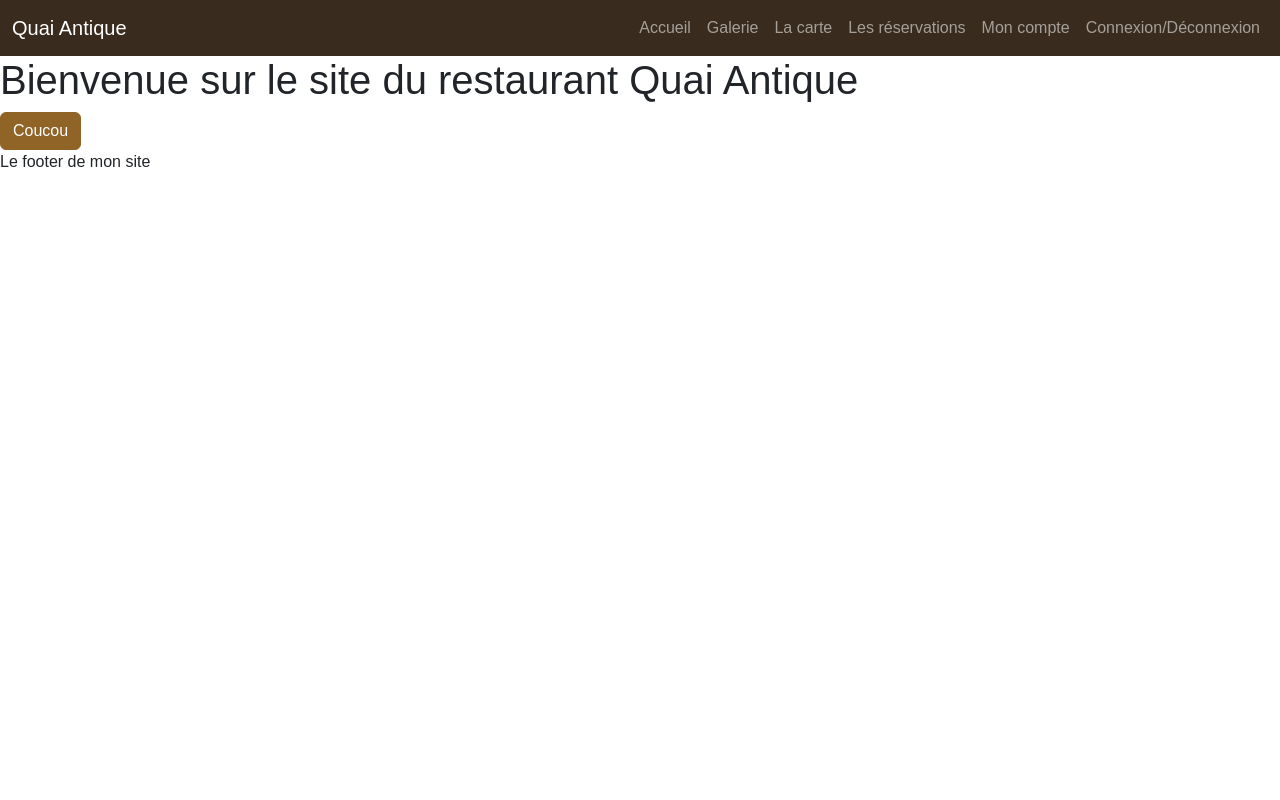
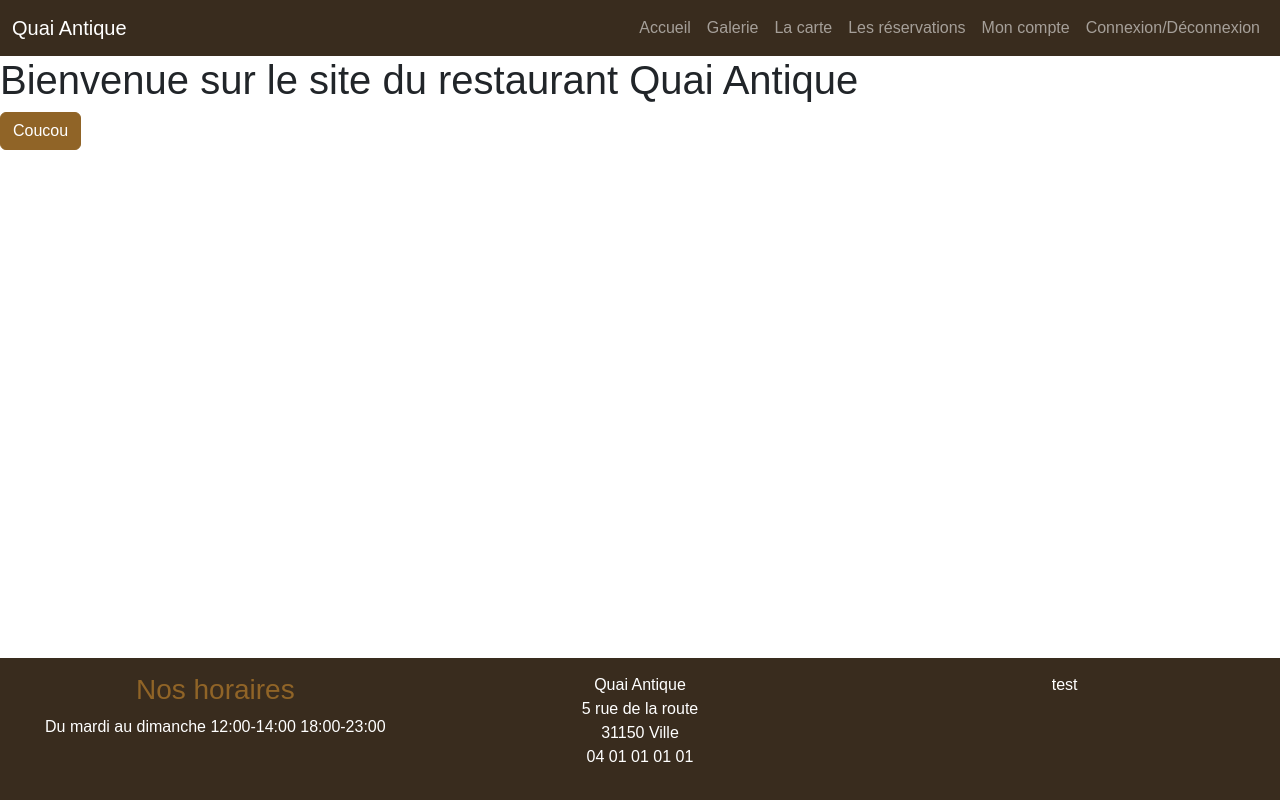
Before and after one commit to DuffyA/Projet-Quai-antique, a website with bundled scripts: page index.html in a window 1280 px wide. Built offline with nearby package versions, Linux system fonts and the light colour scheme; files whose address does not match are found by name.

Commit message:
Erratum header/footer

```diff
--- a/index.html
+++ b/index.html
@@ -45,7 +45,24 @@
 
     </main>
 
-    <footer>Le footer de mon site</footer>
+    <footer class="bg-dark text-white text-center footer">
+        <div class="row">
+            <div class="col-12 col-lg-4">
+                <h3 class="text-primary">Nos horaires</h3>
+                <p>Du mardi au dimanche  12:00-14:00  18:00-23:00</p>
+            </div>
+            <div class="col-6 col-lg-4">
+                <p>Quai Antique <br/>
+                    5 rue de la route <br/>
+                    31150 Ville <br/>
+                    04 01 01 01 01 <br/>
+                </p>
+            </div>
+            <div class="col-6 col-lg-4">
+                <p>test</p>
+            </div>
+        </div>
+    </footer>
 
     <script type="module" src="./Router/Router.js"></script>
     <script src="node_modules/bootstrap/dist/js/bootstrap.bundle.min.js"></script>
--- a/scss/main.scss
+++ b/scss/main.scss
@@ -1 +1,18 @@
+@import url("/node_modules/bootstrap-icons/font/bootstrap-icons.css");
 @import 'custom';
+
+html{
+    position: relative;
+    min-height: 100%;
+}
+
+main {
+    margin-bottom: 250px;
+}
+
+footer.footer {
+    padding: 15px;
+    position: absolute;
+    bottom: 0;
+    width: 100%;
+}
```
Also changed, not shown: scss/main.css, 1 other file.
